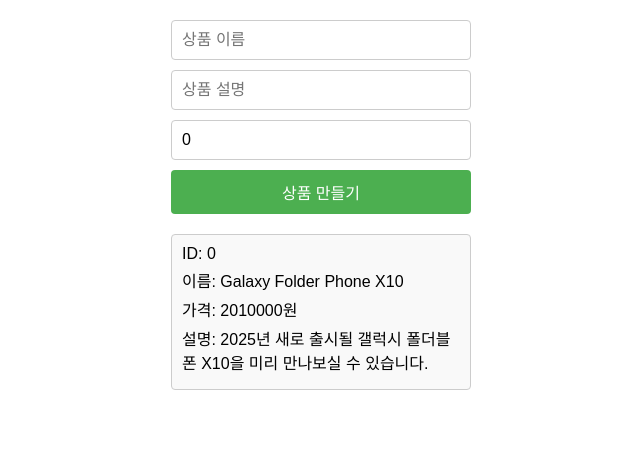
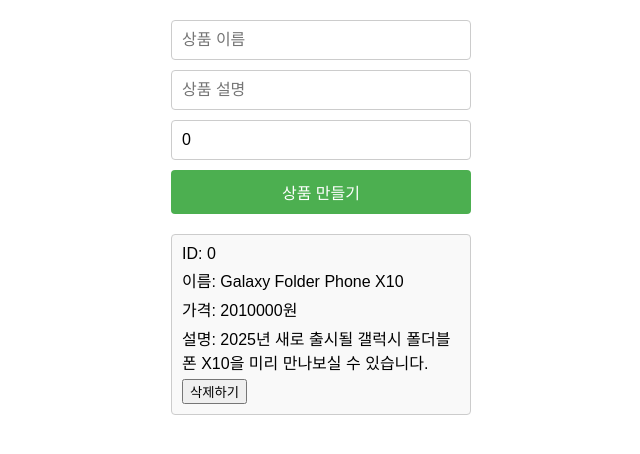
Before and after one commit to koratoo/React-Shopping-Mall, a React (Create React App) app: page / in a window 1280 px wide. Shown: the top 454 px of the page, without its empty margins (319-959 px from the left). Built offline with nearby package versions, Linux system fonts and the light colour scheme.

Commit message:
feat: 상품등록, 삭제기능

```diff
--- a/src/App.tsx
+++ b/src/App.tsx
@@ -23,7 +23,7 @@
   const [explanation, setExplanation] = useState("");
   const [price, setPrice] = useState(0);
 
-  const fakeId = useRef(1); // 초기값을 1로 변경합니다.
+  const fakeId = useRef(0); // 초기값을 1로 변경합니다.
 
   const handleCreate = (newProduct: Omit<ProductType, "id">) => {
     fakeId.current += 1;
@@ -69,15 +69,25 @@
       </form>
 
       <div className="product-list">
-        {products.map((product) => (
-          <div key={product.id} className="product-item">
-            <div className="product-id">ID: {product.id}</div>
-            <div className="product-name">이름: {product.name}</div>
-            <div className="product-price">가격: {product.price}원</div>
-            <div className="product-explanation">설명: {product.explanation}</div>
+        {products.map(({id, name, price, explanation}) => (
+          <div key={id} className="product-item">
+            <div className="product-id">ID: {id}</div>
+            <div className="product-name">이름: {name}</div>
+            <div className="product-price">가격: {price}원</div>
+            <div className="product-explanation">설명: {explanation}</div>
+            <button
+              type="button"
+              onClick={() => {
+                setProducts(products.filter((product) => product.id !== id))
+              }}
+            >
+              삭제하기
+            </button>
           </div>
         ))}
+
       </div>
+
     </div>
   );
 }
```
